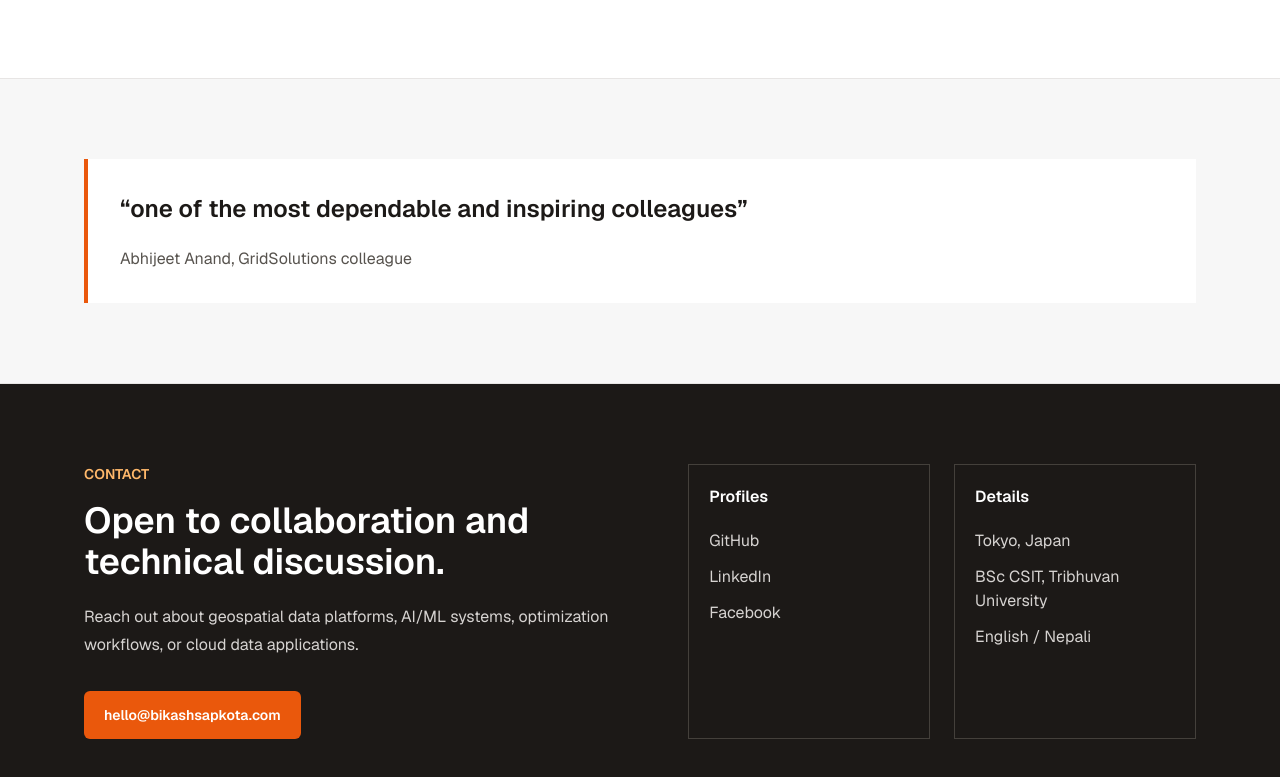
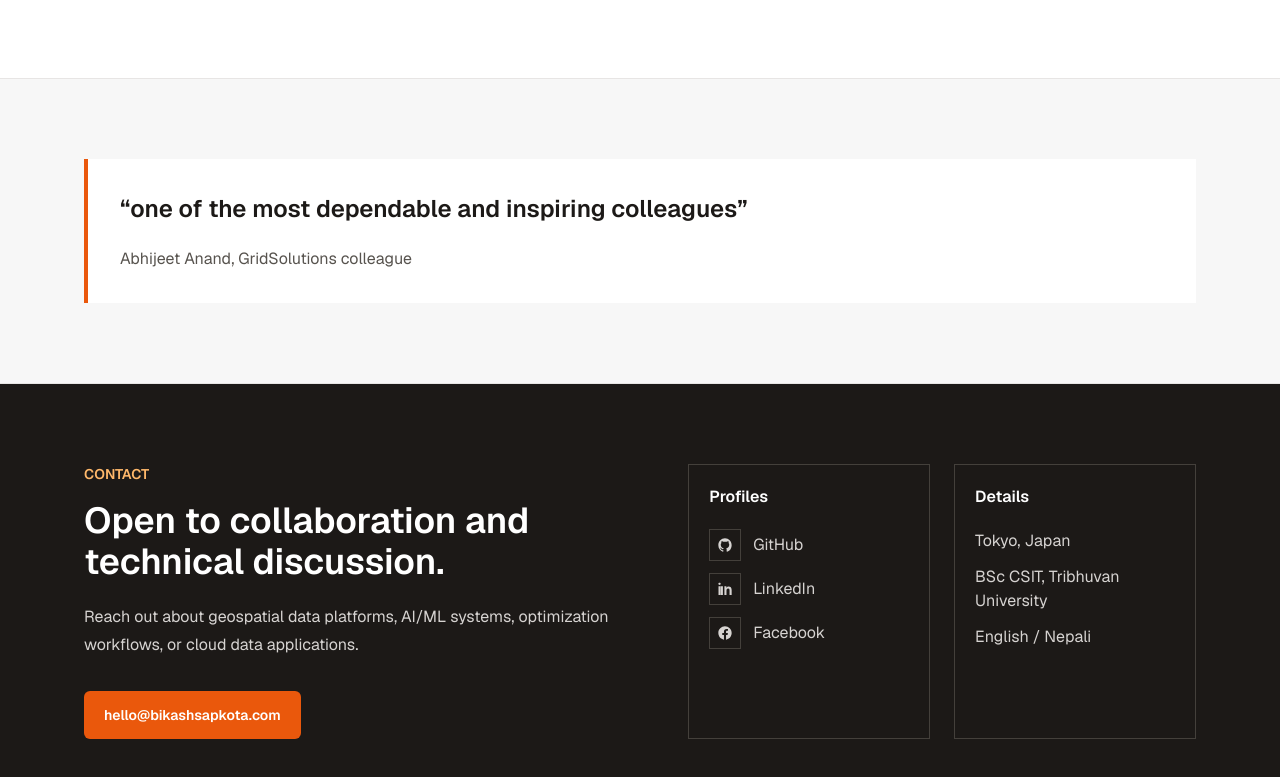
Before and after one commit to bikashsapkota/bikashsapkota.com, a Next.js app: page / in a window 1280 px wide. Shown: the part 4999-5776 px from the top of the page. Built offline with nearby package versions, Linux system fonts and the light colour scheme.

Commit message:
Add profile link logos

```diff
--- a/src/app/page.tsx
+++ b/src/app/page.tsx
@@ -265,7 +265,7 @@ export default function Home() {
             </a>
           </div>
           <div className="grid gap-6 sm:grid-cols-2">
-            <ContactBlock title="Profiles" items={links.filter((link) => link.label !== "Email")} />
+            <ContactBlock title="Profiles" items={links.filter((link) => link.label !== "Email")} showIcons />
             <ContactBlock
               title="Details"
               items={[
@@ -310,7 +310,15 @@ function Stat({ value, label }: { value: string; label: string }) {
   );
 }
 
-function ContactBlock({ title, items }: { title: string; items: { label: string; href: string }[] }) {
+function ContactBlock({
+  title,
+  items,
+  showIcons = false,
+}: {
+  title: string;
+  items: { label: string; href: string }[];
+  showIcons?: boolean;
+}) {
   return (
     <div className="border border-stone-700 p-5">
       <h3 className="font-semibold text-white">{title}</h3>
@@ -318,11 +326,16 @@ function ContactBlock({ title, items }: { title: string; items: { label: string;
         {items.map((item) => (
           <a
             key={item.label}
-            className="text-stone-300 transition hover:text-orange-300"
+            className="group flex items-center gap-3 text-stone-300 transition hover:text-orange-300"
             href={item.href}
             target={item.href.startsWith("http") ? "_blank" : undefined}
             rel={item.href.startsWith("http") ? "noreferrer" : undefined}
           >
+            {showIcons ? (
+              <span className="flex h-8 w-8 shrink-0 items-center justify-center border border-stone-700 text-stone-300 transition group-hover:border-orange-300 group-hover:text-orange-300">
+                <ProfileIcon label={item.label} />
+              </span>
+            ) : null}
             {item.label}
           </a>
         ))}
@@ -330,3 +343,41 @@ function ContactBlock({ title, items }: { title: string; items: { label: string;
     </div>
   );
 }
+
+function ProfileIcon({ label }: { label: string }) {
+  const iconClass = "h-4 w-4";
+
+  if (label === "GitHub") {
+    return (
+      <svg className={iconClass} viewBox="0 0 24 24" fill="currentColor" aria-hidden="true">
+        <path
+          fillRule="evenodd"
+          d="M12 2C6.48 2 2 6.59 2 12.25c0 4.53 2.87 8.37 6.84 9.73.5.1.68-.22.68-.49 0-.24-.01-.88-.01-1.73-2.78.62-3.37-1.37-3.37-1.37-.46-1.18-1.11-1.5-1.11-1.5-.91-.64.07-.63.07-.63 1 .07 1.53 1.06 1.53 1.06.89 1.56 2.34 1.11 2.91.85.09-.66.35-1.11.63-1.37-2.22-.26-4.56-1.14-4.56-5.08 0-1.12.39-2.04 1.03-2.76-.1-.26-.45-1.31.1-2.72 0 0 .84-.28 2.75 1.05A9.3 9.3 0 0 1 12 6.95c.85 0 1.7.12 2.5.35 1.91-1.33 2.75-1.05 2.75-1.05.55 1.41.2 2.46.1 2.72.64.72 1.03 1.64 1.03 2.76 0 3.95-2.34 4.81-4.57 5.07.36.32.68.94.68 1.9 0 1.37-.01 2.48-.01 2.82 0 .27.18.59.69.49A10.13 10.13 0 0 0 22 12.25C22 6.59 17.52 2 12 2Z"
+          clipRule="evenodd"
+        />
+      </svg>
+    );
+  }
+
+  if (label === "LinkedIn") {
+    return (
+      <svg className={iconClass} viewBox="0 0 24 24" fill="currentColor" aria-hidden="true">
+        <path d="M5.37 7.79H2.25V21h3.12V7.79ZM3.81 2.5C2.8 2.5 2 3.31 2 4.31s.8 1.82 1.81 1.82 1.82-.82 1.82-1.82S4.82 2.5 3.81 2.5ZM22 13.39c0-3.55-1.89-5.2-4.41-5.2a3.82 3.82 0 0 0-3.45 1.9h-.04v-2.3h-3V21h3.13v-6.53c0-1.72.32-3.38 2.45-3.38 2.1 0 2.13 1.96 2.13 3.49V21H22v-7.61ZM8.86 7.79H5.74V21h3.12V7.79Z" />
+      </svg>
+    );
+  }
+
+  if (label === "Facebook") {
+    return (
+      <svg className={iconClass} viewBox="0 0 24 24" fill="currentColor" aria-hidden="true">
+        <path d="M22 12.06C22 6.51 17.52 2 12 2S2 6.51 2 12.06c0 5.02 3.66 9.18 8.44 9.94v-7.03H7.9v-2.91h2.54V9.84c0-2.52 1.49-3.91 3.78-3.91 1.09 0 2.23.2 2.23.2v2.47h-1.26c-1.24 0-1.63.78-1.63 1.57v1.89h2.77l-.44 2.91h-2.33V22C18.34 21.24 22 17.08 22 12.06Z" />
+      </svg>
+    );
+  }
+
+  return (
+    <svg className={iconClass} viewBox="0 0 24 24" fill="none" stroke="currentColor" aria-hidden="true">
+      <path strokeLinecap="round" strokeLinejoin="round" strokeWidth="2" d="M7 17 17 7M8 7h9v9" />
+    </svg>
+  );
+}
```
